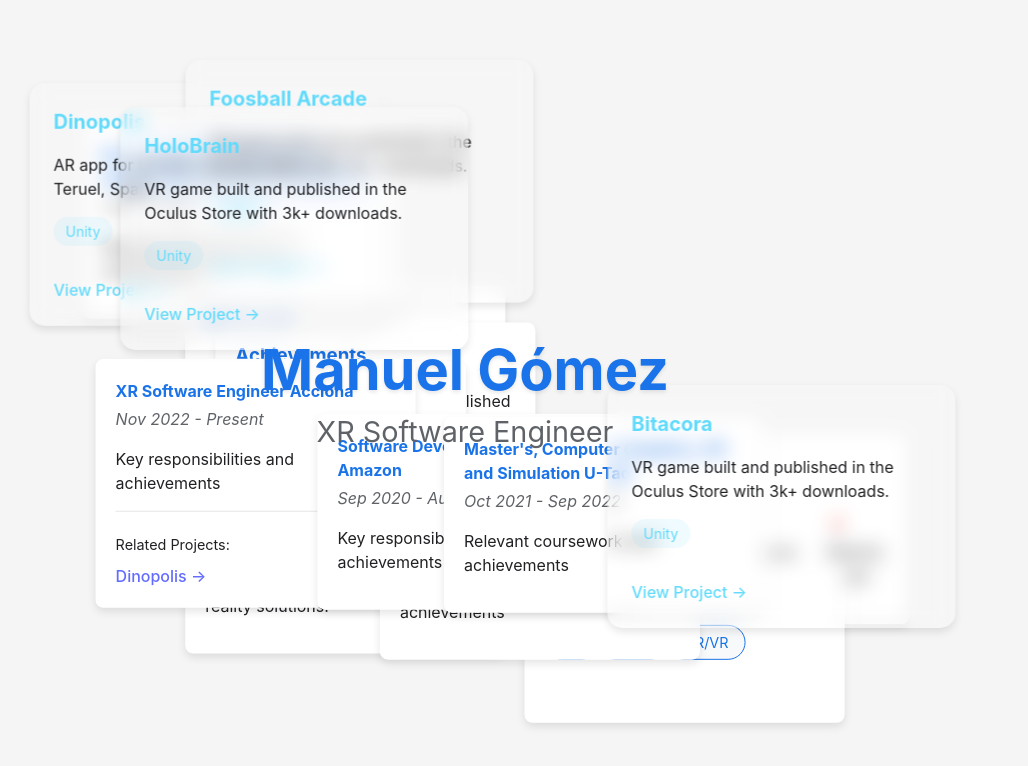
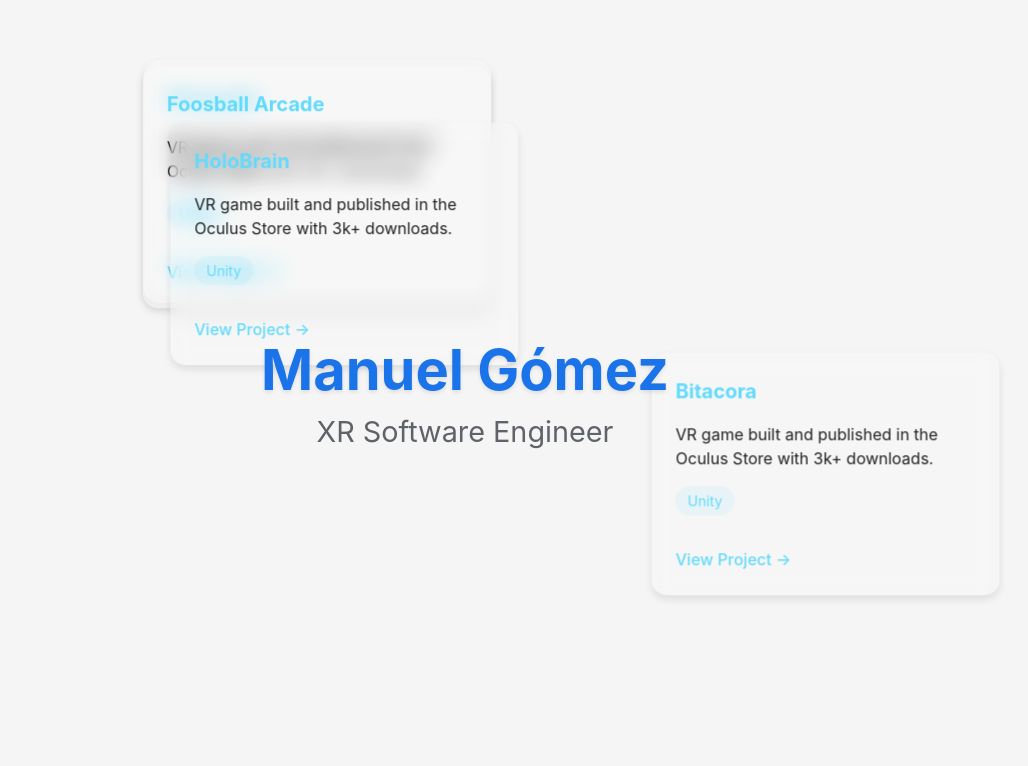
Before and after one commit to manugomez95/manueljgomez.com, a React (Vite) app: page / in a window 1280 px wide. Shown: the top 766 px of the page, without its empty margins (175-1203 px from the left). Built offline with nearby package versions, Linux system fonts and the light colour scheme.

Commit message:
Fix hooks bug

```diff
--- a/src/App.jsx
+++ b/src/App.jsx
@@ -24,7 +24,17 @@
   const { startPos: skillsStartPos, getAnimation: getSkillsAnimation } = useCardAnimation(3, totalCards);
   const { startPos: languagesStartPos, getAnimation: getLanguagesAnimation } = useCardAnimation(4, totalCards);
 
-  // Pre-calculate all project animations
+  // Pre-calculate experience animations
+  const experienceAnimations = cvData.experience.map((_, index) => {
+    return useCardAnimation(index + 5, totalCards);
+  });
+
+  // Pre-calculate education animations
+  const educationAnimations = cvData.education.map((_, index) => {
+    return useCardAnimation(index + 5 + cvData.experience.length, totalCards);
+  });
+
+  // Pre-calculate project animations
   const projectAnimations = cvData.projects.map((_, index) => {
     return useCardAnimation(
       index + 5 + cvData.experience.length + cvData.education.length,
@@ -44,6 +54,8 @@
       </div>
 
       <div className="floating-elements">
+        {isOrganized ? (
+          <>
             <div className="left-column">
               <AboutCard
                 initial={{ x: aboutStartPos.x, y: aboutStartPos.y }}
@@ -78,9 +90,9 @@
             </div>
 
             <div className="right-column">
-          {isOrganized && <h3 className="section-title">Experience</h3>}
+              <h3 className="section-title">Experience</h3>
               {cvData.experience.map((job, index) => {
-            const { startPos, getAnimation } = useCardAnimation(index + 5, totalCards);
+                const { startPos, getAnimation } = experienceAnimations[index];
                 const relatedProjects = cvData.projects.filter(project => project.relatedExperience === job.company);
                 return (
                   <ExperienceCard
@@ -93,9 +105,9 @@
                 );
               })}
 
-          {isOrganized && <h3 className="section-title education">Education</h3>}
+              <h3 className="section-title education">Education</h3>
               {cvData.education.map((edu, index) => {
-            const { startPos, getAnimation } = useCardAnimation(index + 5 + cvData.experience.length, totalCards);
+                const { startPos, getAnimation } = educationAnimations[index];
                 const relatedProjects = cvData.projects.filter(project => project.relatedEducation === edu.institution);
                 return (
                   <EducationCard
@@ -108,8 +120,9 @@
                 );
               })}
             </div>
-
-        {!isOrganized && cvData.projects.map((project, index) => {
+          </>
+        ) : (
+          cvData.projects.map((project, index) => {
             const { startPos, getAnimation } = projectAnimations[index];
             return (
               <ProjectCard
@@ -119,7 +132,8 @@
                 {...project}
               />
             );
-        })}
+          })
+        )}
       </div>
     </div>
   );
```
Lines whose indentation alone changed are shown as unchanged.
